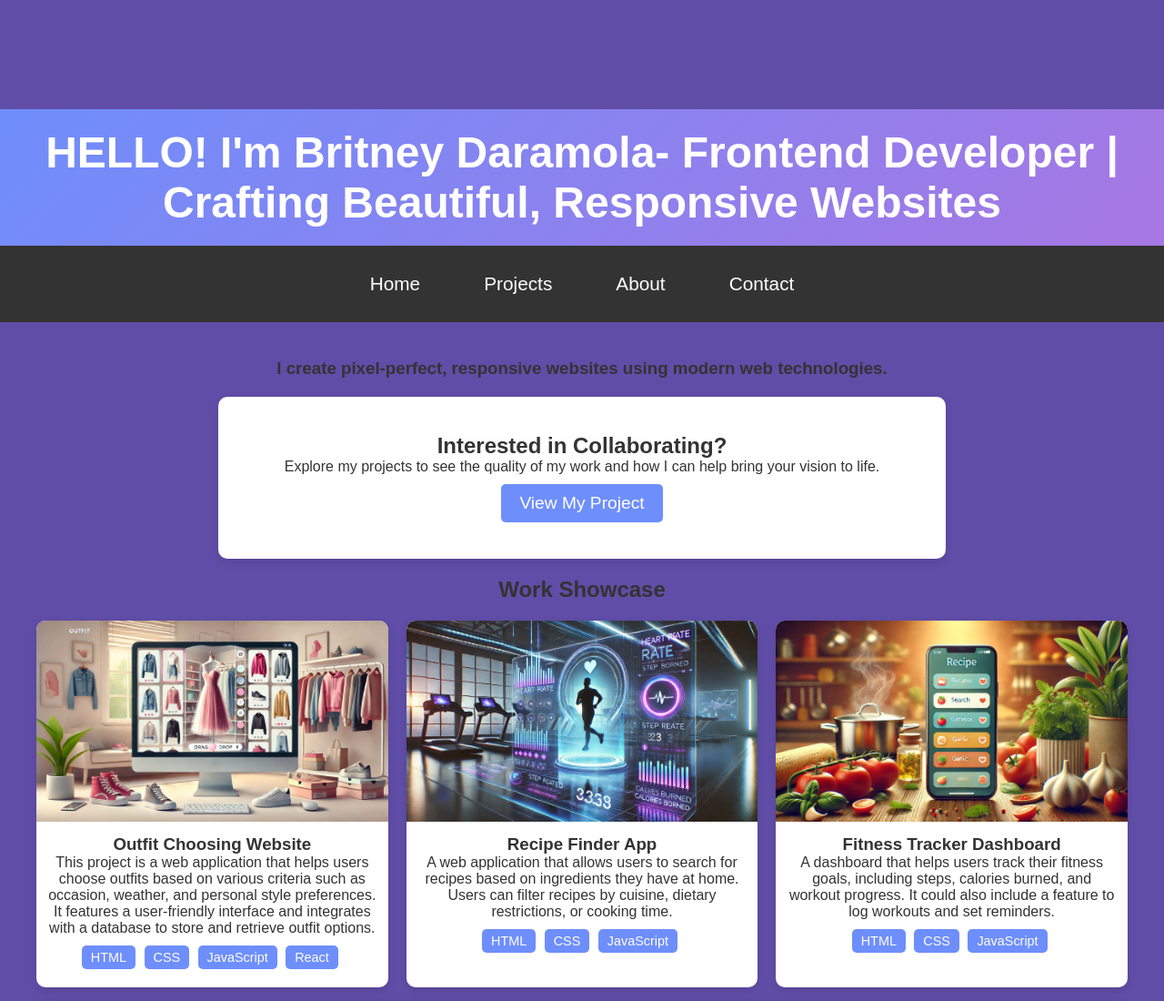
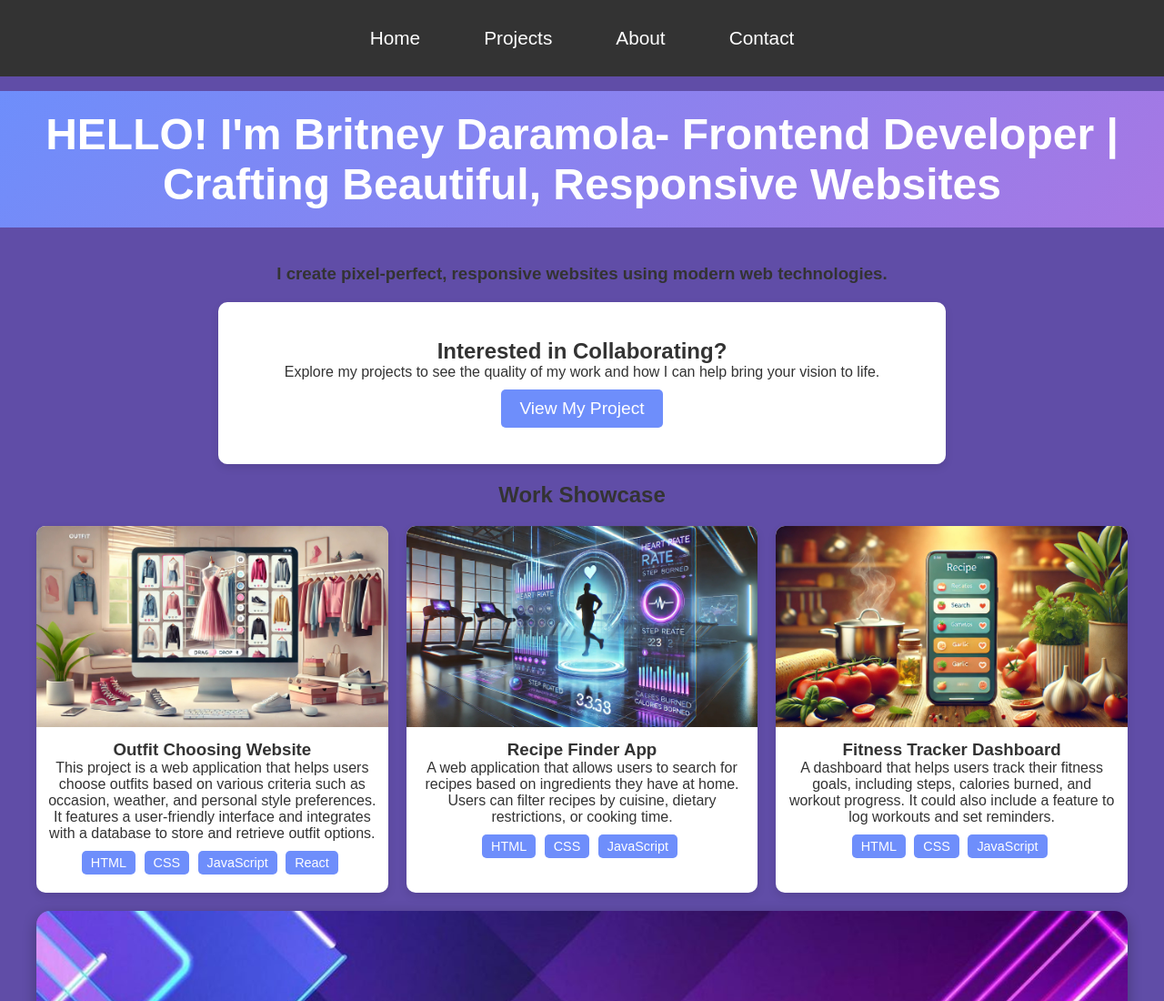
Before and after one commit to debanjo31/biography, a plain HTML site: page portfolio/britney/project.html in a window 1280 px wide. Shown: the top 1100 px of the page at 91% size. Drawn offline with Linux system fonts and the light colour scheme.

Commit message:
refactor header and navigation styles; adjust padding and position for improved layout

```diff
--- a/portfolio/britney/project.css
+++ b/portfolio/britney/project.css
@@ -11,14 +11,11 @@ html {
 body {
   background-color: #1c0081b2;
   color: #333;
-  padding-top: 120px;
+  padding-top: 100px;
+  position: relative;
 }
 
 header {
-  position: static;
-  top: 0;
-  left: 0;
-  width: 100%;
   background: linear-gradient(135deg, #6e8efb, #a777e3);
   color: white;
   text-align: center;
@@ -36,10 +33,11 @@ header.shrink {
 }
 
 nav {
-  position: static;
-  top: 80px;
+  position: fixed;
+  top: 0;
   left: 0;
   width: 100%;
+
   background: #333;
   padding: 20px 0;
   z-index: 900;
--- a/portfolio/britney/project.html
+++ b/portfolio/britney/project.html
@@ -9,11 +9,6 @@
 </head>
 
 <body>
-    <header>
-        <div id="header">
-            <h1>HELLO! I'm Britney Daramola- Frontend Developer | Crafting Beautiful, Responsive Websites</h1>
-        </div>
-    </header>
     <nav>
         <ul>
             <li><a href="#header">Home</a></li>
@@ -22,6 +17,13 @@
             <li><a href="#contact">Contact</a></li>
         </ul>
     </nav>
+    <header>
+        <div id="header">
+            <h1>HELLO! I'm Britney Daramola- Frontend Developer | Crafting Beautiful, Responsive Websites</h1>
+        </div>
+
+    </header>
+
     <main>
         <section>
             <h3>I create pixel-perfect, responsive websites using modern web technologies.</h3>
```
